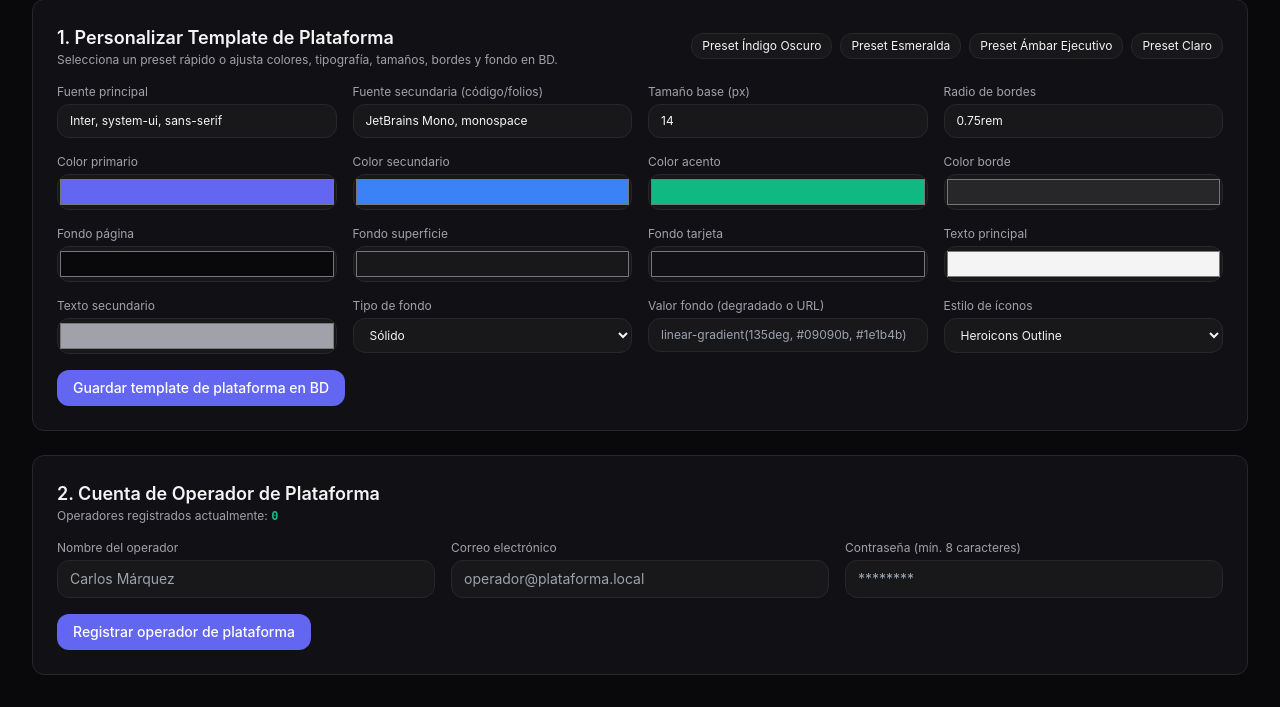
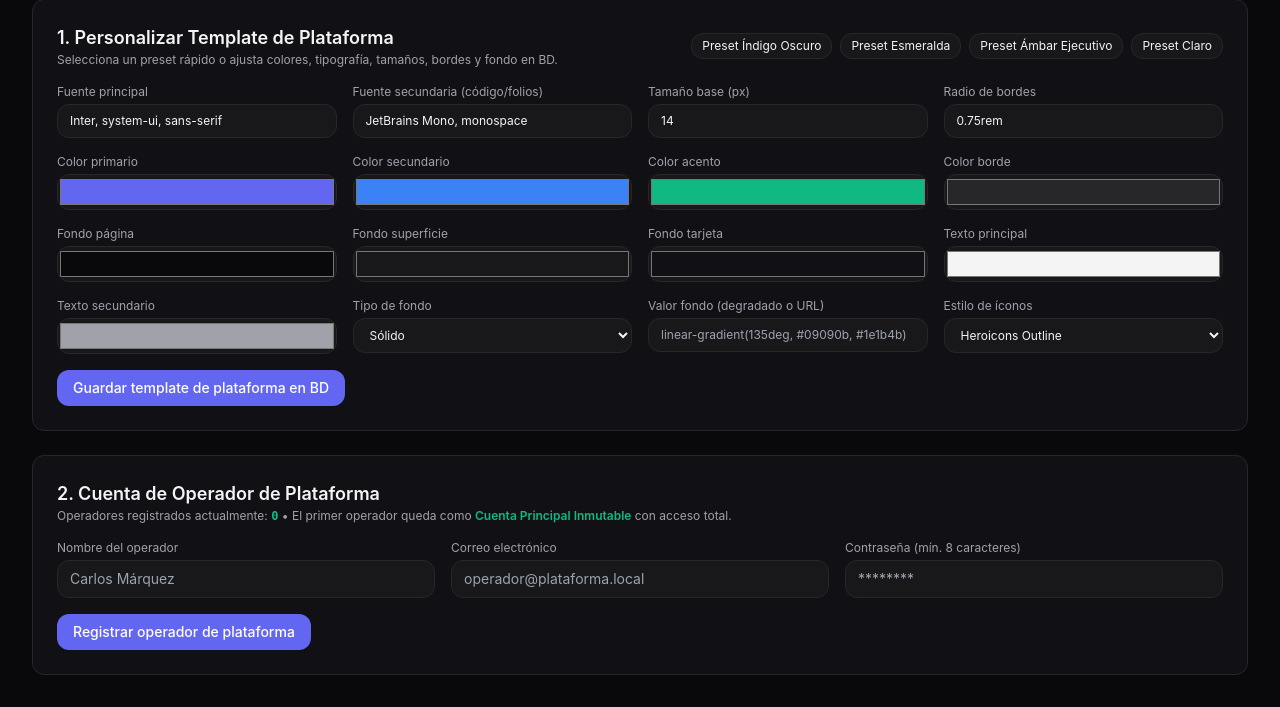
Before and after one commit to Carlos89Novela/ERP-Multitenant, a Laravel app: page /plataforma/apariencia in a window 1280 px wide. Shown: the part 324-1031 px from the top of the page. Run offline with Laravel 12, Linux system fonts and the light colour scheme; data comes from the database, SQL or seed files in the repository; data that the repository does not hold is empty; some libraries are stand-ins or nearby versions.

Commit message:
feat(auth): cuenta principal inmutable de operador con acceso total y bitacora en README

```diff
--- a/app/Http/Controllers/Plataforma/PlataformaController.php
+++ b/app/Http/Controllers/Plataforma/PlataformaController.php
@@ -396,6 +396,9 @@ class PlataformaController extends Controller
             'password' => ['required', 'string', 'min:8', 'max:120'],
         ]);
 
+        $esPrimero = ! User::query()->where('es_operador_principal', true)->exists()
+            && ! User::query()->where('es_operador_plataforma', true)->exists();
+
         User::query()->create([
             'name' => trim($data['name']),
             'email' => strtolower(trim($data['email'])),
@@ -405,10 +408,16 @@ class PlataformaController extends Controller
             'es_propietario' => false,
             'puede_autogestionar_template' => false,
             'es_operador_plataforma' => true,
+            'es_operador_principal' => $esPrimero,
         ]);
 
         return redirect()
             ->route('plataforma.apariencia')
-            ->with('status', 'Cuenta de Operador de Plataforma creada correctamente.');
+            ->with(
+                'status',
+                $esPrimero
+                    ? 'Cuenta PRINCIPAL e inmutable de Operador de Plataforma creada con acceso total.'
+                    : 'Cuenta secundaria de Operador de Plataforma creada correctamente.'
+            );
     }
 }
--- a/app/Models/User.php
+++ b/app/Models/User.php
@@ -6,6 +6,7 @@ use Illuminate\Database\Eloquent\Factories\HasFactory;
 use Illuminate\Database\Eloquent\Relations\BelongsTo;
 use Illuminate\Foundation\Auth\User as Authenticatable;
 use Illuminate\Notifications\Notifiable;
+use RuntimeException;
 
 class User extends Authenticatable
 {
@@ -20,6 +21,7 @@ class User extends Authenticatable
         'es_propietario',
         'puede_autogestionar_template',
         'es_operador_plataforma',
+        'es_operador_principal',
     ];
 
     protected $hidden = [
@@ -35,7 +37,27 @@ class User extends Authenticatable
             'es_propietario' => 'boolean',
             'puede_autogestionar_template' => 'boolean',
             'es_operador_plataforma' => 'boolean',
+            'es_operador_principal' => 'boolean',
         ];
+    }
+
+    protected static function booted(): void
+    {
+        static::updating(function (User $user): void {
+            if ($user->getOriginal('es_operador_principal')) {
+                // La cuenta principal es inmutable en su rol, privilegios y estado principal
+                $user->es_operador_principal = true;
+                $user->es_operador_plataforma = true;
+                $user->role = 'operador_plataforma';
+                $user->empresa_id = null;
+            }
+        });
+
+        static::deleting(function (User $user): void {
+            if ($user->es_operador_principal || $user->getOriginal('es_operador_principal')) {
+                throw new RuntimeException('La cuenta principal del operador de plataforma es inmutable y no puede eliminarse.');
+            }
+        });
     }
 
     public function empresa(): BelongsTo
@@ -43,9 +65,14 @@ class User extends Authenticatable
         return $this->belongsTo(Empresa::class, 'empresa_id');
     }
 
+    public function esOperadorPrincipal(): bool
+    {
+        return (bool) $this->es_operador_principal;
+    }
+
     public function esOperadorPlataforma(): bool
     {
-        return (bool) $this->es_operador_plataforma;
+        return (bool) $this->es_operador_plataforma || (bool) $this->es_operador_principal;
     }
 
     public function esPropietario(): bool
--- a/resources/views/plataforma/apariencia.blade.php
+++ b/resources/views/plataforma/apariencia.blade.php
@@ -108,7 +108,7 @@
         <div class="flex items-center justify-between">
             <div>
                 <h2 class="text-lg font-semibold">2. Cuenta de Operador de Plataforma</h2>
-                <p class="text-xs tpl-muted">Operadores registrados actualmente: <span class="tpl-mono tpl-accent font-semibold">{{ $operadoresCount }}</span></p>
+                <p class="text-xs tpl-muted">Operadores registrados actualmente: <span class="tpl-mono tpl-accent font-semibold">{{ $operadoresCount }}</span> • El primer operador queda como <span class="tpl-accent font-semibold">Cuenta Principal Inmutable</span> con acceso total.</p>
             </div>
         </div>
         <form method="POST" action="{{ route('plataforma.operador.store') }}" class="grid grid-cols-1 md:grid-cols-3 gap-4">
```
Also changed, not shown: README.md, database/migrations/2026_11_25_000007_add_es_operador_principal_to_users_table.php (added).
